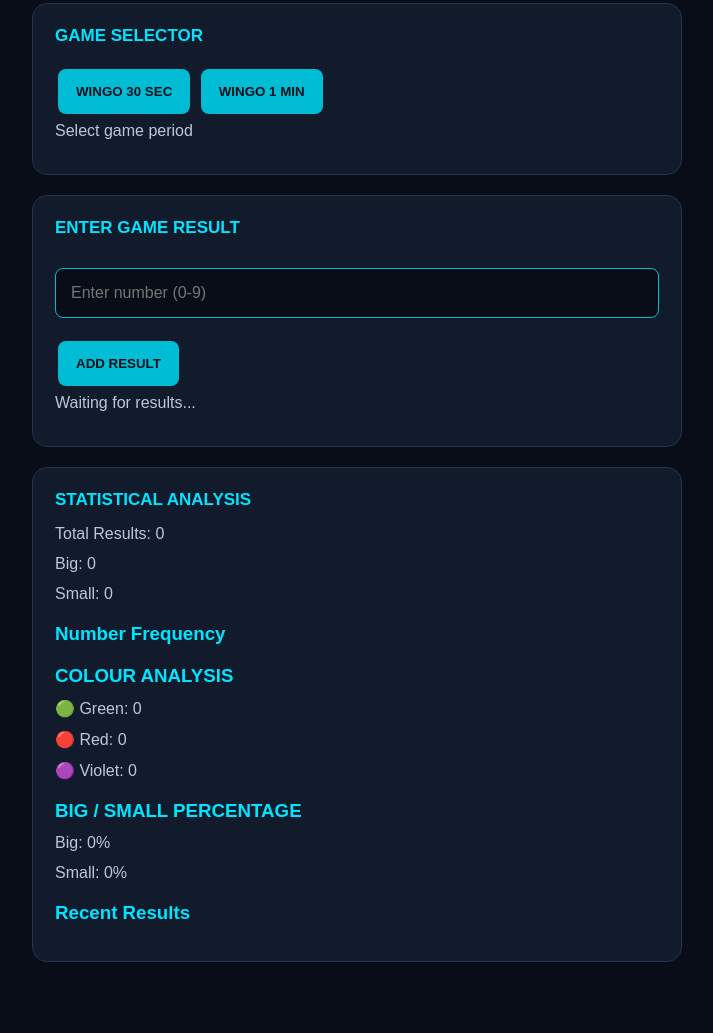
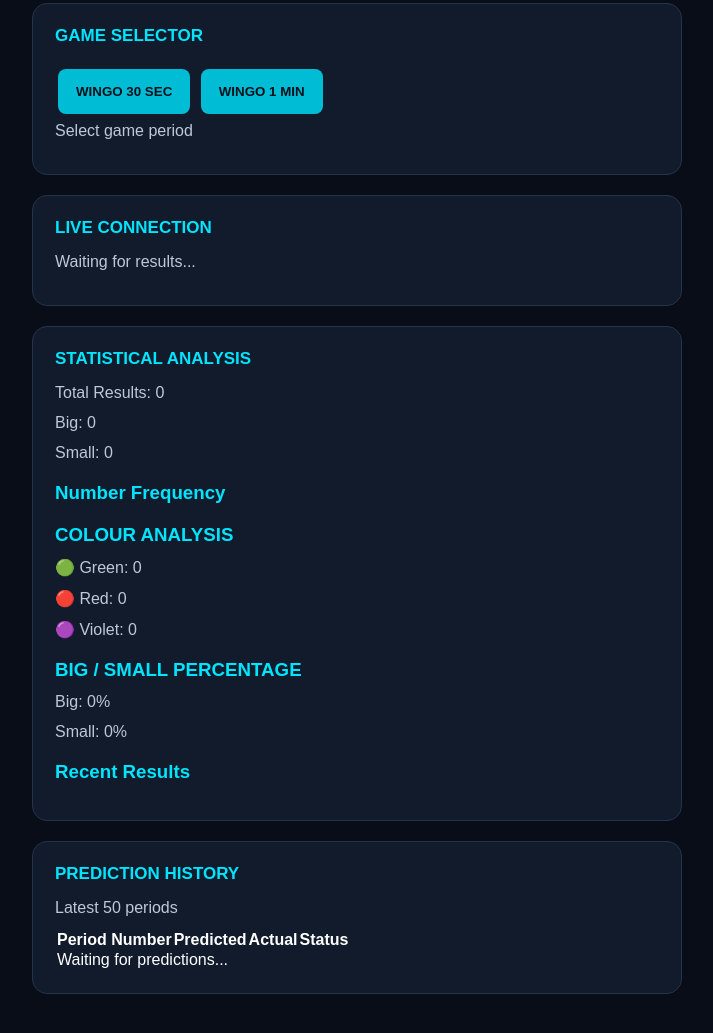
Before and after one commit to akhiljaison98-oss/-ultra-ai-prediction, a plain HTML site: page index.html in a window 1280 px wide. Shown: the part 291-1324 px from the top of the page, without its empty margins (283-996 px from the left). Before the commit the page ends 1293 px from the top, so only its background shows below. Drawn offline with Linux system fonts and the light colour scheme.

Commit message:
Update index.html

```diff
--- a/index.html
+++ b/index.html
@@ -24,29 +24,13 @@
 
 <section class="card">
 <h2>GAME SELECTOR</h2>
-
-<button onclick="selectGame('30 Seconds')">
-WINGO 30 SEC
-</button>
-
-<button onclick="selectGame('1 Minute')">
-WINGO 1 MIN
-</button>
-
+<button onclick="selectGame('30 Seconds')">WINGO 30 SEC</button>
+<button onclick="selectGame('1 Minute')">WINGO 1 MIN</button>
 <p id="game">Select game period</p>
 </section>
 
 <section class="card">
-<h2>ENTER GAME RESULT</h2>
-
-<input type="number"
-id="numberInput"
-min="0"
-max="9"
-placeholder="Enter number (0-9)">
-
-<button onclick="addResult()">ADD RESULT</button>
-
+<h2>LIVE CONNECTION</h2>
 <p id="message">Waiting for results...</p>
 </section>
 
@@ -59,21 +43,43 @@ placeholder="Enter number (0-9)">
 
 <h3>Number Frequency</h3>
 <div id="frequency"></div>
+
 <h3>COLOUR ANALYSIS</h3>
-
 <div class="colour-stats">
-    <p>🟢 Green: <span id="green">0</span></p>
-    <p>🔴 Red: <span id="red">0</span></p>
-    <p>🟣 Violet: <span id="violet">0</span></p>
+<p>🟢 Green: <span id="green">0</span></p>
+<p>🔴 Red: <span id="red">0</span></p>
+<p>🟣 Violet: <span id="violet">0</span></p>
 </div>
 
 <h3>BIG / SMALL PERCENTAGE</h3>
-
 <p>Big: <span id="bigPercent">0%</span></p>
 <p>Small: <span id="smallPercent">0%</span></p>
+
 <h3>Recent Results</h3>
 <div id="history"></div>
+</section>
 
+<section class="card">
+<h2>PREDICTION HISTORY</h2>
+<p>Latest 50 periods</p>
+
+<div class="table-container">
+<table>
+<thead>
+<tr>
+<th>Period Number</th>
+<th>Predicted</th>
+<th>Actual</th>
+<th>Status</th>
+</tr>
+</thead>
+<tbody id="predictionHistory">
+<tr>
+<td colspan="4">Waiting for predictions...</td>
+</tr>
+</tbody>
+</table>
+</div>
 </section>
 
 </main>
```
